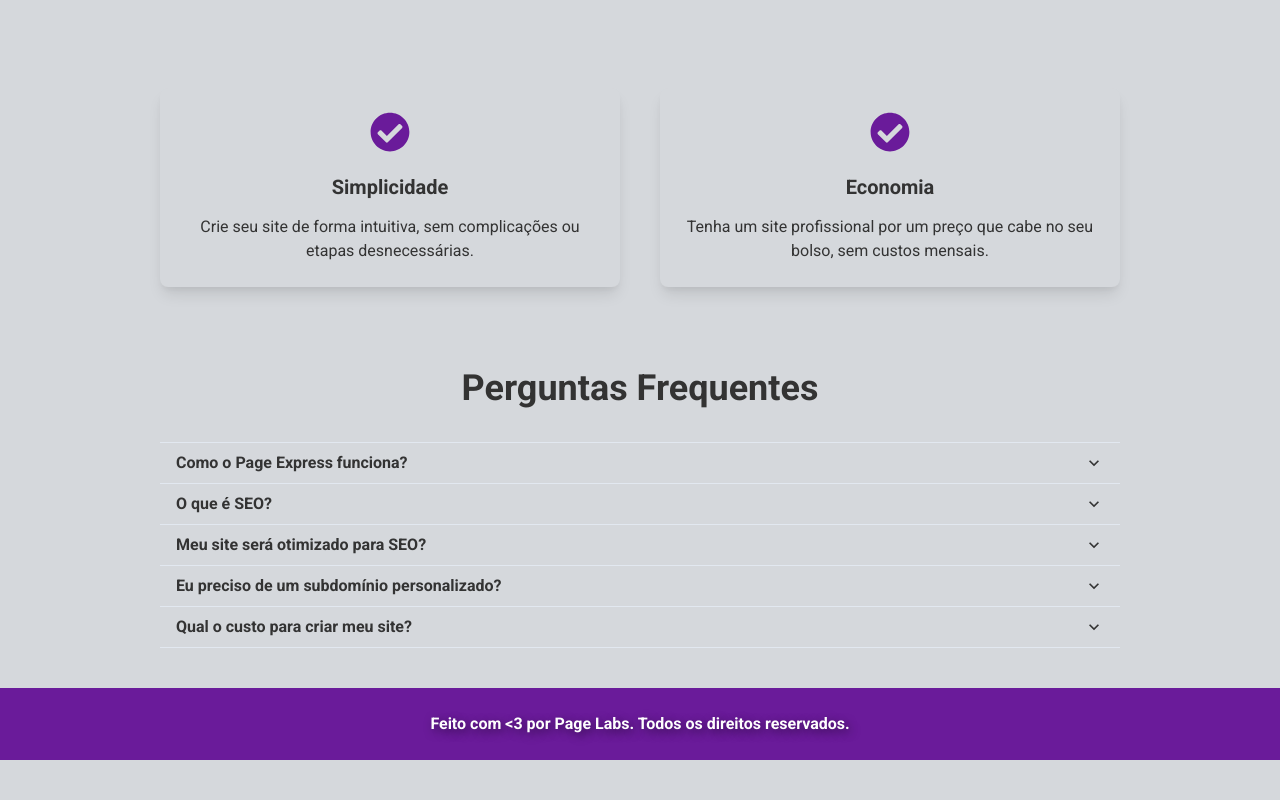
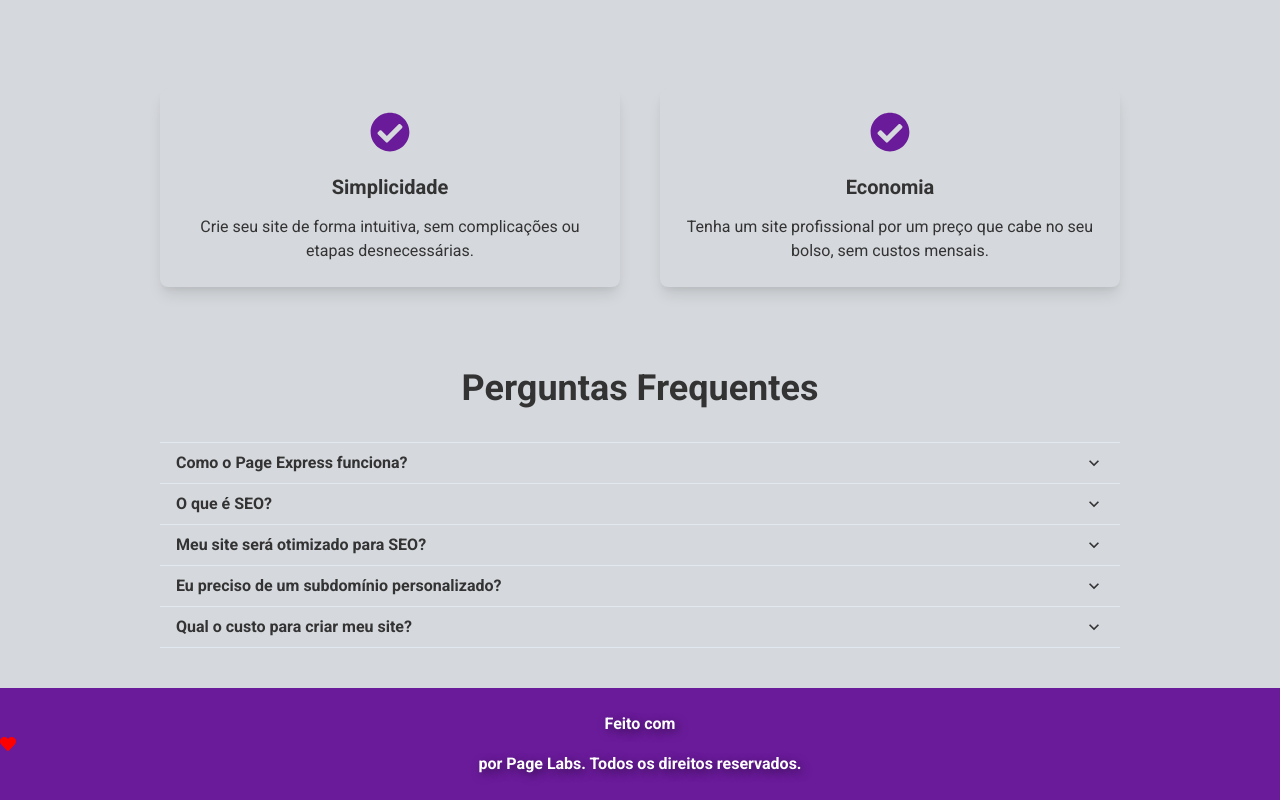
Before and after one commit to joaoantoniocoelho/landing-labs-ui, a Next.js app: page / in a window 1280 px wide. Shown: the part 1614-2414 px from the top of the page. Before the commit the page ends 2374 px from the top, so only its background shows below. Built offline with nearby package versions, Linux system fonts and the light colour scheme.

Commit message:
add heart icon on footer

```diff
--- a/pages/index.js
+++ b/pages/index.js
@@ -15,7 +15,7 @@ import {
     AccordionPanel,
     AccordionIcon,
 } from '@chakra-ui/react';
-import { FaCogs, FaPaintBrush, FaRocket, FaCheckCircle } from 'react-icons/fa';
+import { FaCogs, FaPaintBrush, FaRocket, FaCheckCircle, FaHeart } from 'react-icons/fa';
 import Head from 'next/head';
 import { useRouter } from 'next/router';
 
@@ -362,7 +362,7 @@ export default function Home() {
               fontWeight="bold"
               textShadow="3px 3px 10px rgba(0, 0, 0, 0.5)"
             >
-                    Feito com &lt;3 por Page Labs. Todos os direitos reservados.
+              Feito com <FaHeart color="red" /> por Page Labs. Todos os direitos reservados.
             </Text>
           </Box>
         </>
```
Lines whose indentation alone changed are shown as unchanged.
